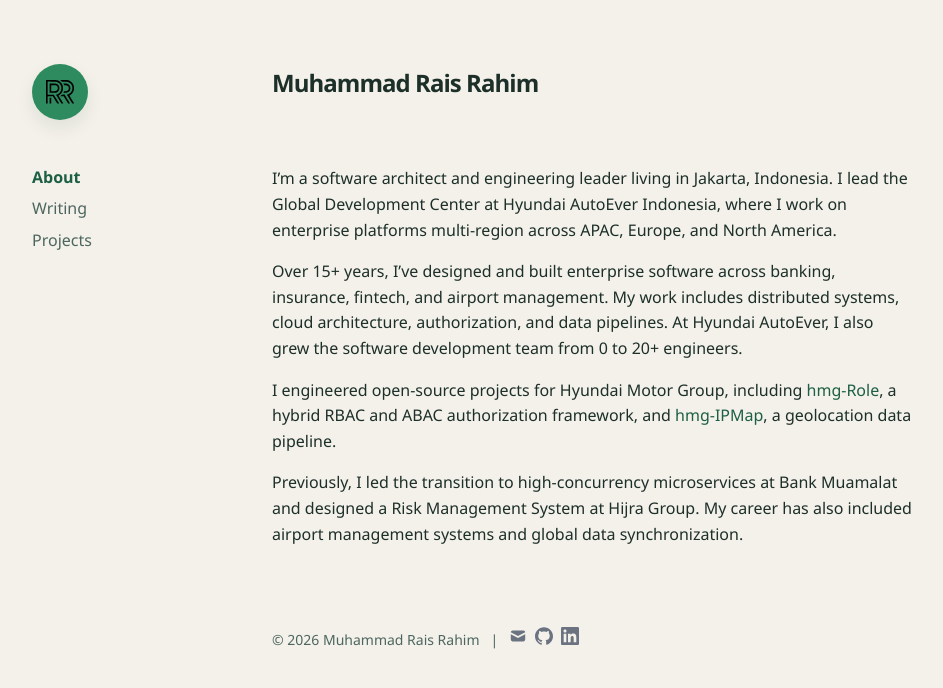
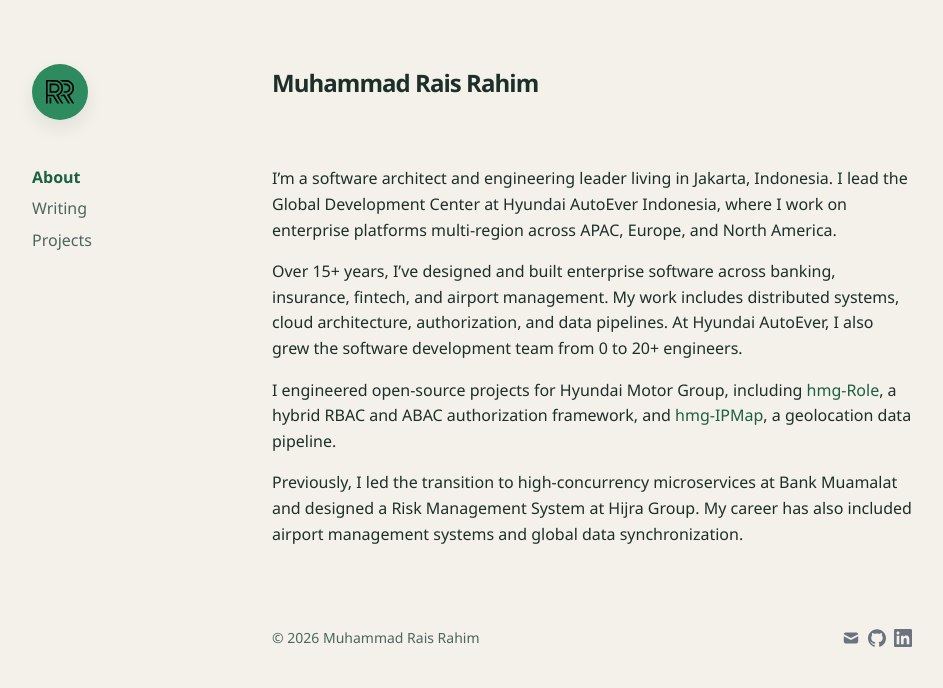
Before and after one commit to raisrahim/raisrahim.github.io, a Jekyll site: the page built from index.md, in a window 1280 px wide. Shown: the top 688 px of the page, without its empty margins (96-1039 px from the left). Built offline with Jekyll 4.4.1, drawn with Linux system fonts in a browser that asks for light colours.

Commit message:
refactor: enhance footer layout and styling for better alignment and spacing

```diff
--- a/_layouts/default.html
+++ b/_layouts/default.html
@@ -34,7 +34,7 @@
 
           <footer class="site-footer">
             <p>
-              © 2026 {{ site.author }} &nbsp;&nbsp;|&nbsp;&nbsp;
+              <span>© 2026 {{ site.author }}</span>
               <span class="site-footer-links">
                 <a class="text-sm text-gray-500 transition hover:text-gray-600" target="_blank" rel="noopener noreferrer" href="mailto:rais.gowa@gmail.com">
                   <!-- <span class="sr-only">mail</span> -->
--- a/_sass/no-style-please.scss
+++ b/_sass/no-style-please.scss
@@ -141,14 +141,22 @@ a {
   margin-top: 5rem;
   color: var(--muted);
 
-  p { margin: 0; }
+  p {
+    display: flex;
+    align-items: center;
+    justify-content: space-between;
+    gap: 1rem;
+    margin: 0;
+  }
 }
 
 .site-footer-links {
   display: inline-flex;
   flex-wrap: wrap;
   align-items: center;
+  justify-content: flex-end;
   gap: 0.5rem;
+  margin-left: auto;
 
   a {
     display: inline-flex;
```
